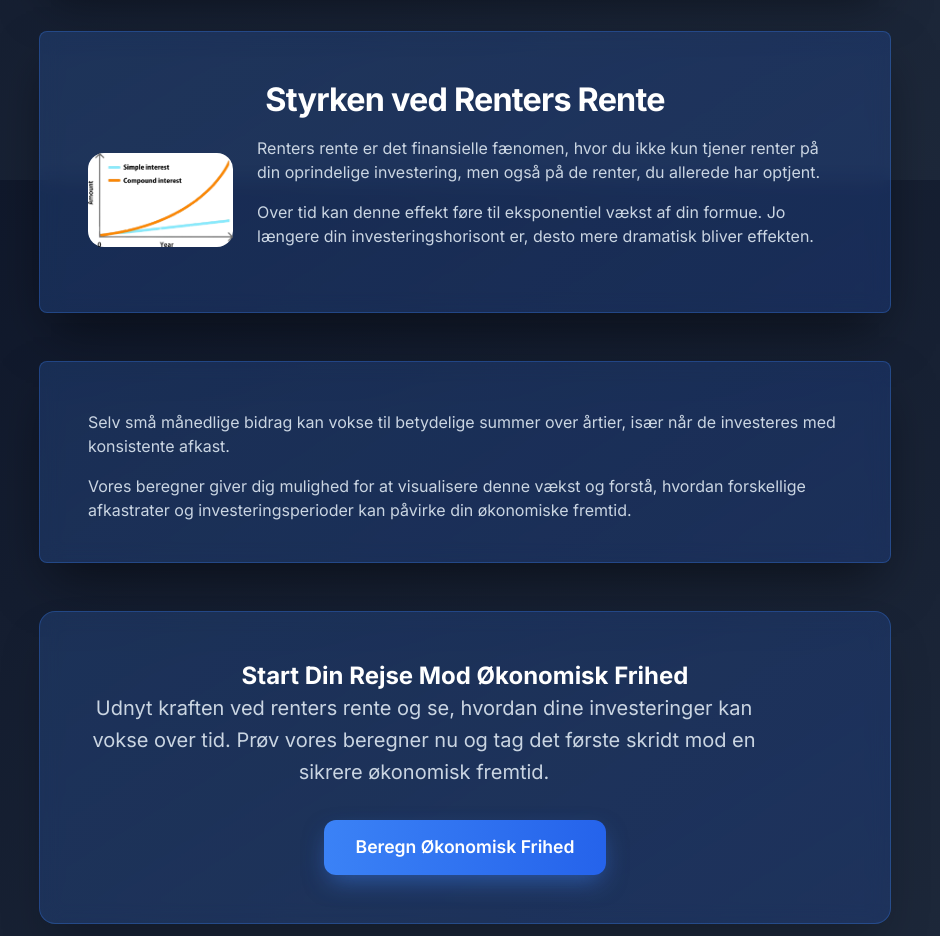
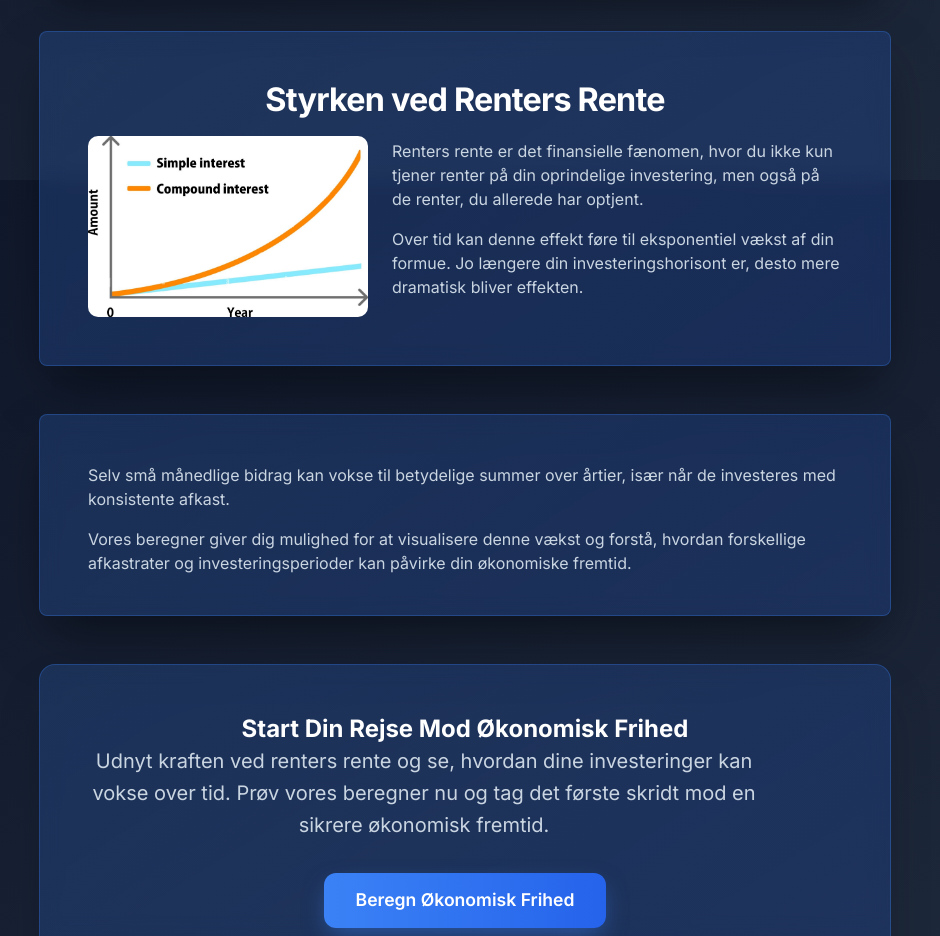
Before and after one commit to Sesamsesam/compound-interest-calculator, a Next.js app: page / in a window 1280 px wide. Shown: the part 1420-2356 px from the top of the page, without its empty margins (175-1115 px from the left). Built offline with nearby package versions, Linux system fonts and the light colour scheme.

Commit message:
feat: replace transparent image with rentes renter.png
- Changed image source from transparent version to /rentes renter.png
- Removed white background wrapper for cleaner look
- Image now has built-in background for better text visibility

```diff
--- a/src/app/page.tsx
+++ b/src/app/page.tsx
@@ -255,25 +255,14 @@ export default function Home() {
               Styrken ved Renters Rente
             </Typography>
             <Box className="flex flex-col md:flex-row items-center gap-6">
-              {/* White square background behind image for better contrast */}
-              <Box
+              <Image
+                src="/rentes renter.png"
+                alt="Renters Rente Graf"
+                width={280}
+                height={380}
                 className="rounded-lg"
-                sx={{
-                  backgroundColor: '#ffffff',
-                  borderRadius: 2,
-                  display: 'flex',
-                  alignItems: 'center',
-                  justifyContent: 'center',
-                }}
-              >
-                <Image
-                  src="/rentes rente transparent.png"
-                  alt="Renters Rente Graf"
-                  width={280}
-                  height={380}
-                  style={{ objectFit: 'contain' }}
-                />
-              </Box>
+                style={{ objectFit: 'contain' }}
+              />
               <Box>
                 <Typography paragraph className="text-slate-300 mb-4">
                   Renters rente er det finansielle fænomen, hvor du ikke kun tjener renter på din oprindelige investering, men også på de renter, du allerede har optjent.
```
Also changed, not shown: public/Rentes renter.png (added).
